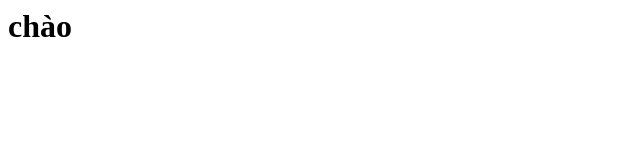
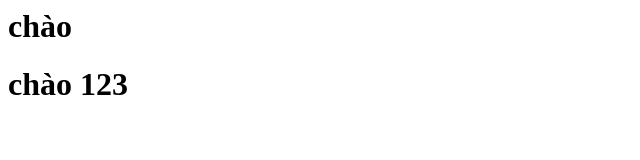
Before and after one commit to dailywthzisse/Ktra2603, a plain HTML site: page index.html in a window 1280 px wide. Shown: the whole page, without its empty margins (0-640 px from the left). Drawn offline with Linux system fonts and the light colour scheme.

Commit message:
third commit

```diff
--- a/index.html
+++ b/index.html
@@ -6,5 +6,6 @@
 </head>
 <body>
     <h1>chào</h1>
+    <h1>chào 123</h1>
 </body>
 </html>
```
